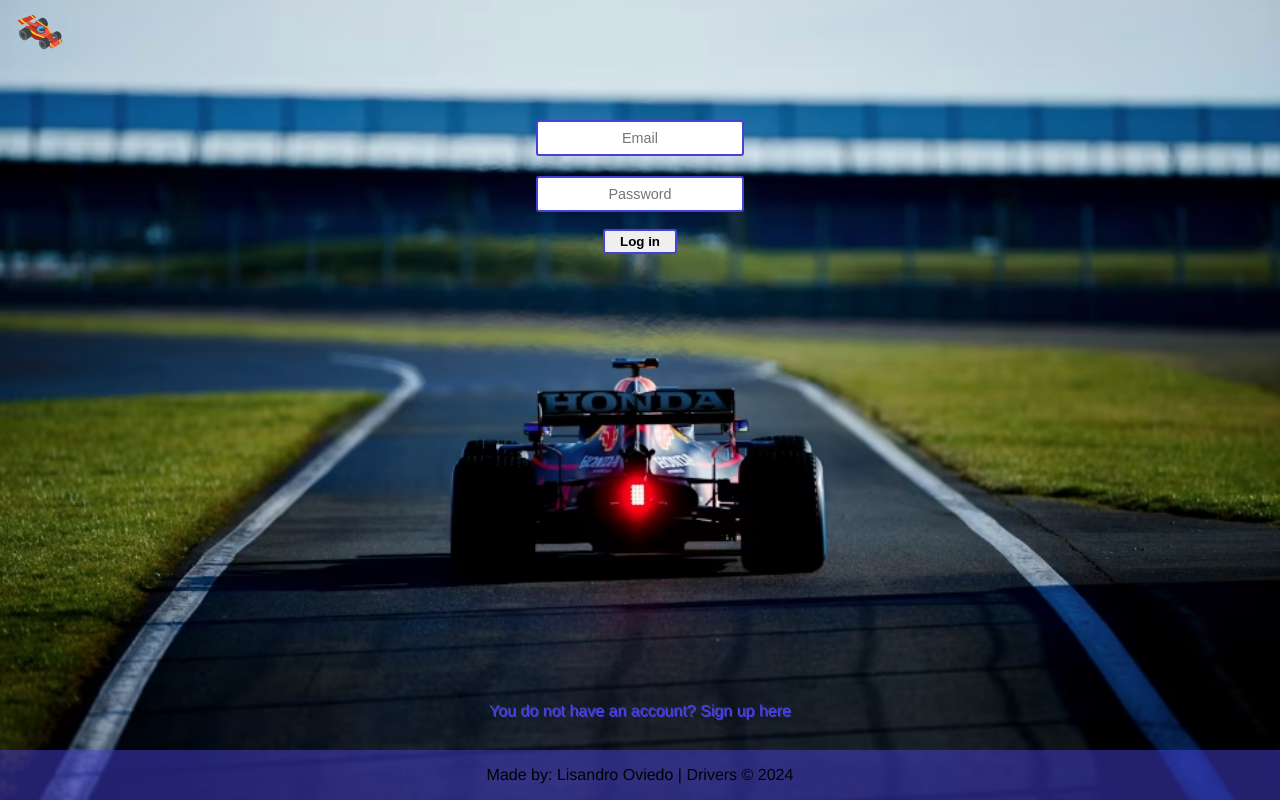
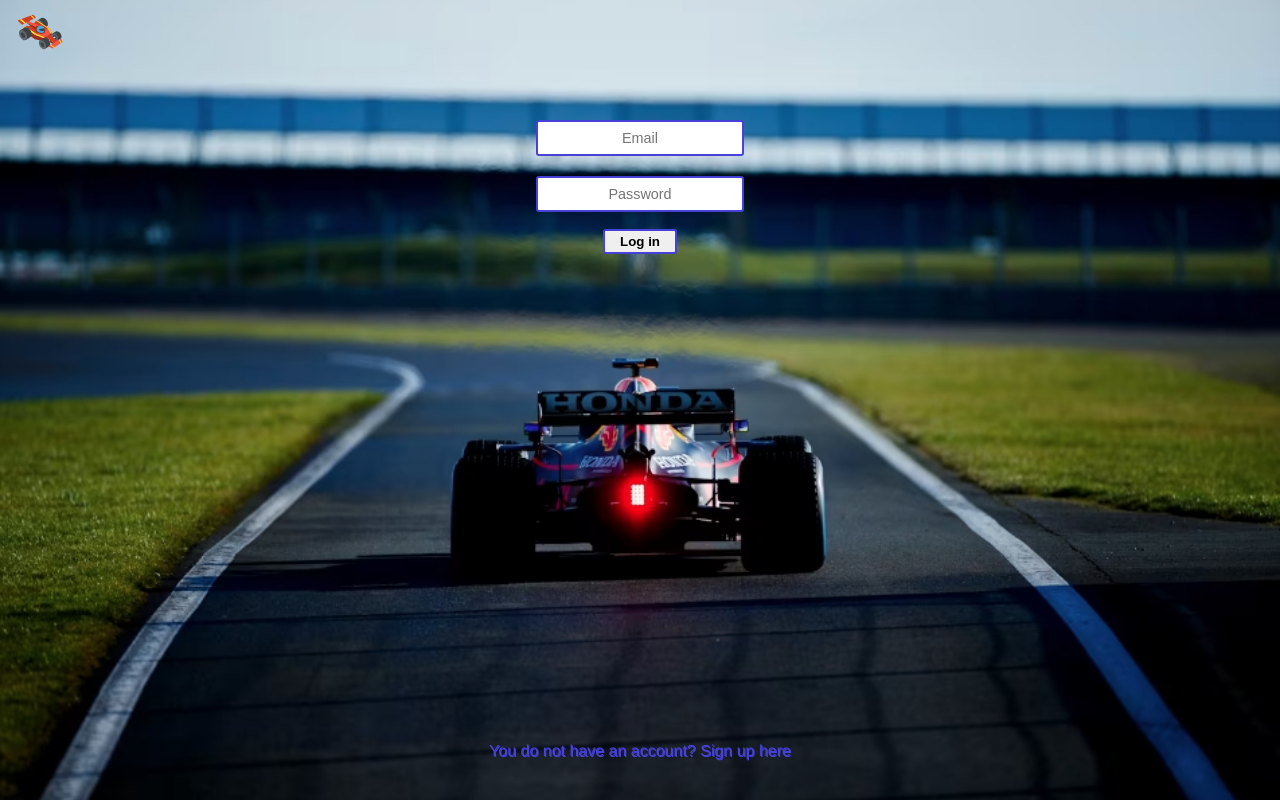
Before and after one commit to LisandrOviedo/PI-Drivers, a React (Vite) app in the folder client/: page /login in a window 1280 px wide. Built offline with nearby package versions, Linux system fonts and the light colour scheme.

Commit message:
Drivers v1.9.4

```diff
--- a/client/src/components/Login/Login.jsx
+++ b/client/src/components/Login/Login.jsx
@@ -1,8 +1,6 @@
 import { useEffect, useState } from "react";
 import { Link } from "react-router-dom";
 import { validator } from "./validator";
-
-import Footer from "../Footer/Footer";
 
 import styles from "./Login.module.scss";
 
@@ -82,9 +80,6 @@ export default function Login({ login }) {
           <span>You do not have an account? Sign up here</span>
         </Link>
       </div>
-      <div className={styles.footer}>
-        <Footer />
-      </div>
     </div>
   );
 }
--- a/client/src/components/Login/Login.module.scss
+++ b/client/src/components/Login/Login.module.scss
@@ -109,16 +109,11 @@
       }
     }
   }
-  .footer {
-    position: absolute;
-    width: 100%;
-    bottom: 0;
-  }
 }
 
 .buttonContainer2 {
   position: absolute;
-  bottom: 10%;
+  bottom: 5%;
 
   .linkNav {
     color: #4741d7;
--- a/client/src/components/RegisterUser/RegisterUser.jsx
+++ b/client/src/components/RegisterUser/RegisterUser.jsx
@@ -1,8 +1,6 @@
 import { useEffect, useState } from "react";
 import { Link } from "react-router-dom";
 import { validator } from "./validator";
-
-import Footer from "../Footer/Footer";
 
 import styles from "./RegisterUser.module.scss";
 
@@ -82,9 +80,6 @@ export default function RegisterUser({ register }) {
           <span>Do you already have an account? Login here</span>
         </Link>
       </div>
-      <div className={styles.footer}>
-        <Footer />
-      </div>
     </div>
   );
 }
--- a/client/src/components/RegisterUser/RegisterUser.module.scss
+++ b/client/src/components/RegisterUser/RegisterUser.module.scss
@@ -109,17 +109,11 @@
       }
     }
   }
-
-  .footer {
-    position: absolute;
-    width: 100%;
-    bottom: 0;
-  }
 }
 
 .buttonContainer2 {
   position: absolute;
-  bottom: 10%;
+  bottom: 5%;
 
   .linkNav {
     color: #4741d7;
```
